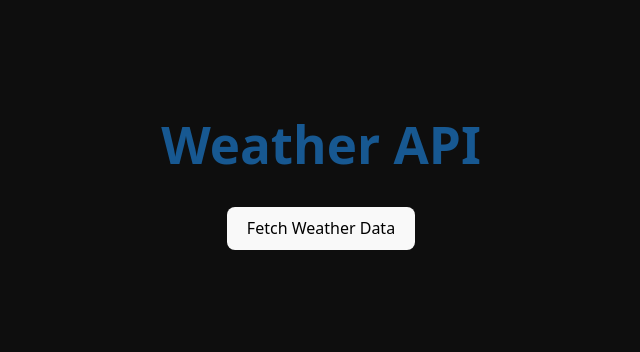
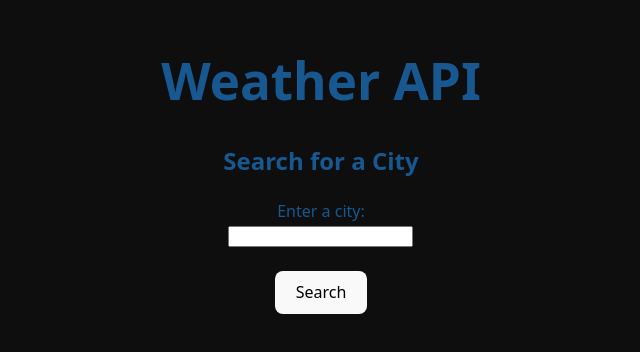
Before and after one commit to annamiriams/fetching-data-in-react-notes, a React (Vite) app: page / in a window 1280 px wide. Shown: the part 234-586 px from the top of the page, without its empty margins (319-959 px from the left). Built offline with nearby package versions, Linux system fonts and the light colour scheme.

Commit message:
built search form component

```diff
--- a/src/App.jsx
+++ b/src/App.jsx
@@ -3,6 +3,7 @@
 import './App.css';
 // This syntax imports everything (*) exported from the weatherService.js module and groups them inside a weatherService object. Whenever we require a specific service function, we can access it through dot notation on the weatherService object.
 import * as weatherService from './services/weatherService';
+import WeatherSearch from './components/WeatherSearch/WeatherSearch.jsx'
 
 // Here, we call upon fetchData() with an onClick event handler and log the data returned from weatherService.show('New York') to the console.
 const App = () => {
@@ -14,7 +15,8 @@ const App = () => {
     return (
         <main>
             <h1>Weather API</h1>
-            <button onClick={fetchData}>Fetch Weather Data</button>
+            {/* <button onClick={fetchData}>Fetch Weather Data</button> */}
+            <WeatherSearch />
         </main>
     );
 };
--- /dev/null
+++ b/src/components/WeatherSearch/WeatherSearch.jsx
@@ -0,0 +1,37 @@
+// src/components/WeatherSearch/WeatherSearch.jsx
+
+// import the useState hook
+import { useState } from 'react';
+
+const WeatherSearch = (props) => {
+    const [city, setCity] = useState('');
+
+    const handleSubmit = (e) => {
+        // prevent the form's default behavior of refreshing the page every time form is submitted
+        e.preventDefault();
+        // We'll call the fetch function here
+        setCity('');
+    };
+
+    return (
+        <section>
+            <h2>Search for a City</h2>
+            <form onSubmit={handleSubmit}>
+                <label htmlFor="city">Enter a city:</label>
+                <br />
+                <input
+                    id="city"
+                    type="text"
+                    value={city}
+                    // whenever a user types a character
+                    onChange={(e) => setCity(e.target.value)}
+                />
+                <br />
+                <br />
+                <button type="submit">Search</button>
+            </form>
+        </section>
+    );
+};
+
+export default WeatherSearch;
```
